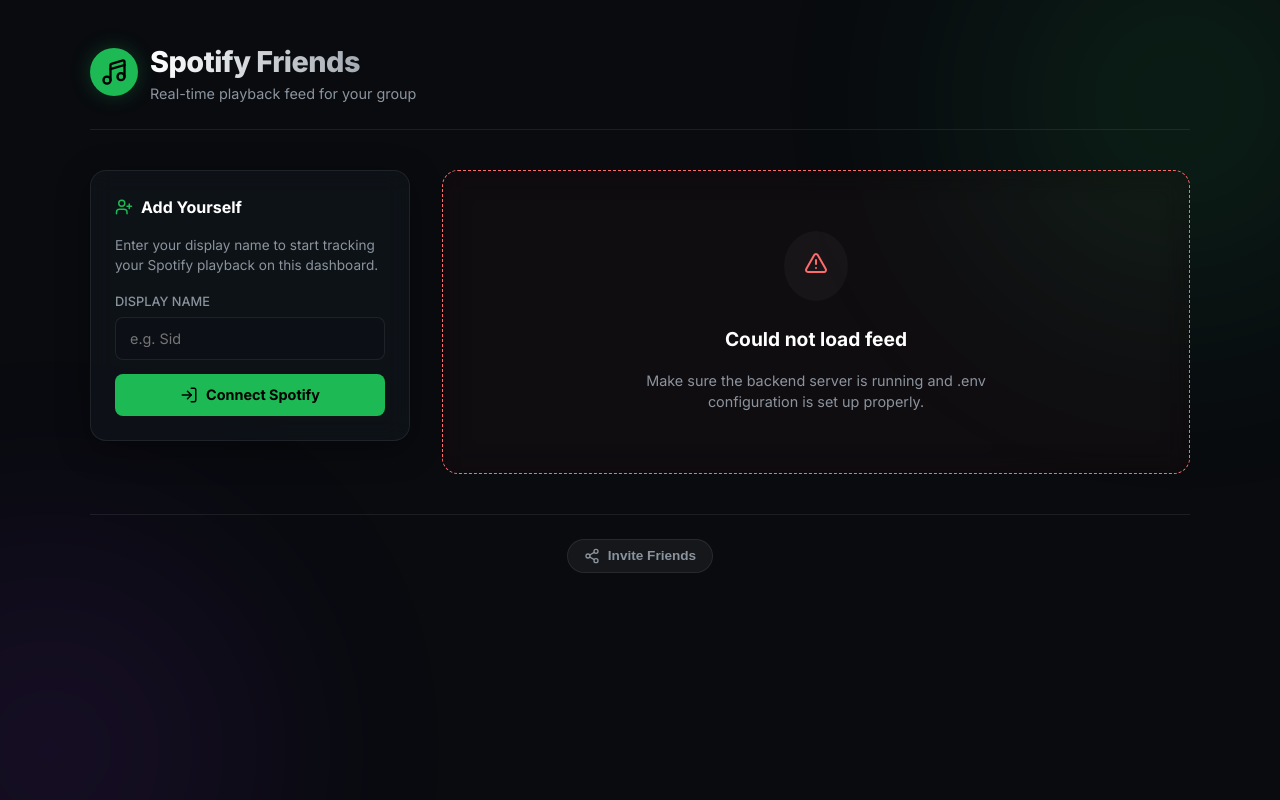
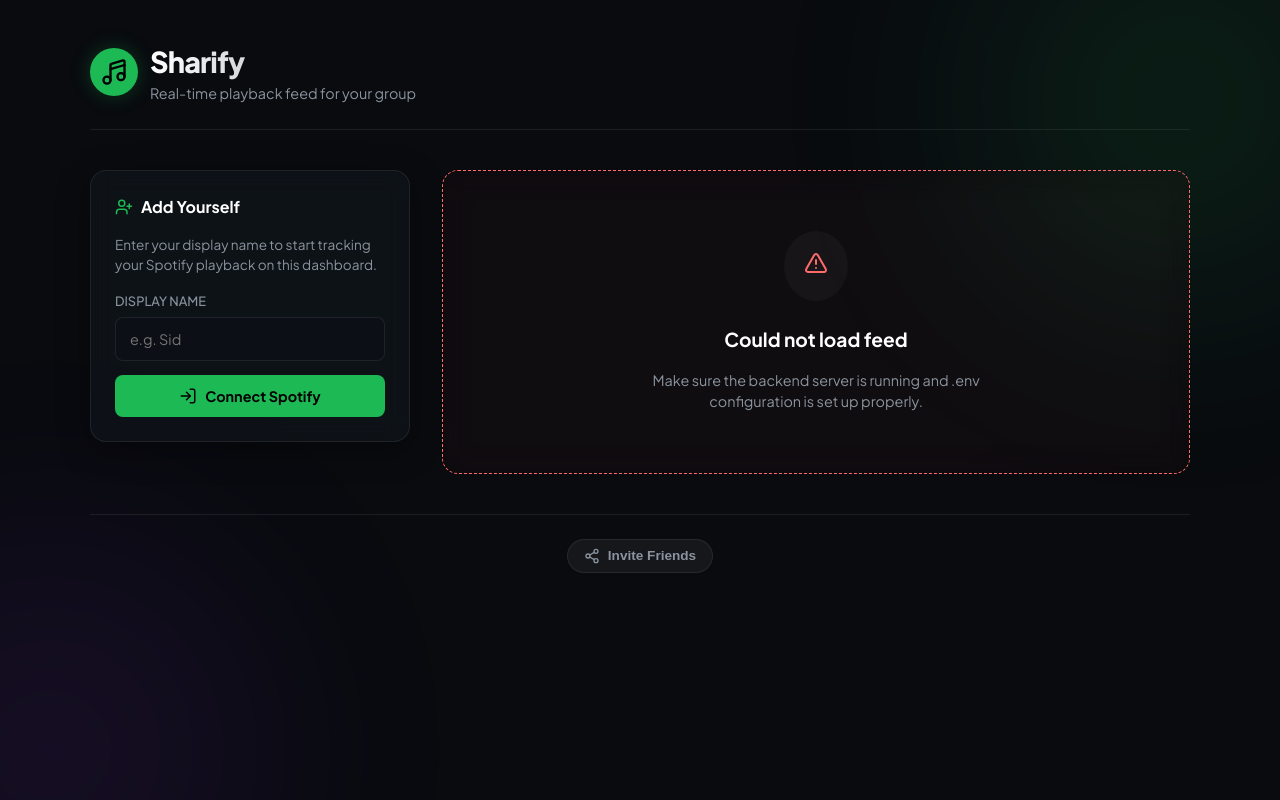
Before and after one commit to Siddz-17/Sharify, a website: page public/index.html in a window 1280 px wide. Drawn offline with nearby package versions, Linux system fonts and the light colour scheme; no server answers.

Commit message:
Render-Typography-and-Sharify-Branding

```diff
--- a/public/index.html
+++ b/public/index.html
@@ -11,10 +11,10 @@
   <meta name="theme-color" content="#090b0f" />
   <link rel="apple-touch-icon" href="https://img.icons8.com/color/512/spotify--v1.png" />
 
-  <!-- Google Fonts: Inter -->
+  <!-- Google Fonts: Plus Jakarta Sans -->
   <link rel="preconnect" href="https://fonts.googleapis.com">
   <link rel="preconnect" href="https://fonts.gstatic.com" crossorigin>
-  <link href="https://fonts.googleapis.com/css2?family=Inter:wght@300;400;500;600;700;800&display=swap" rel="stylesheet">
+  <link href="https://fonts.googleapis.com/css2?family=Plus+Jakarta+Sans:wght@300;400;500;600;700;800&display=swap" rel="stylesheet">
   <!-- Lucide Icons -->
   <script src="https://unpkg.com/lucide@latest"></script>
 
@@ -39,7 +39,7 @@
     }
 
     body {
-      font-family: 'Inter', -apple-system, BlinkMacSystemFont, sans-serif;
+      font-family: 'Plus Jakarta Sans', -apple-system, BlinkMacSystemFont, "Segoe UI", Roboto, sans-serif;
       background-color: var(--bg);
       color: var(--text);
       min-height: 100vh;
@@ -629,7 +629,7 @@
           <i data-lucide="music-4" style="width: 28px; height: 28px;"></i>
         </div>
         <div>
-          <h1>Spotify Friends</h1>
+          <h1 style="font-weight: 800; letter-spacing: -0.03em;">Sharify</h1>
           <p>Real-time playback feed for your group</p>
         </div>
       </div>
```
